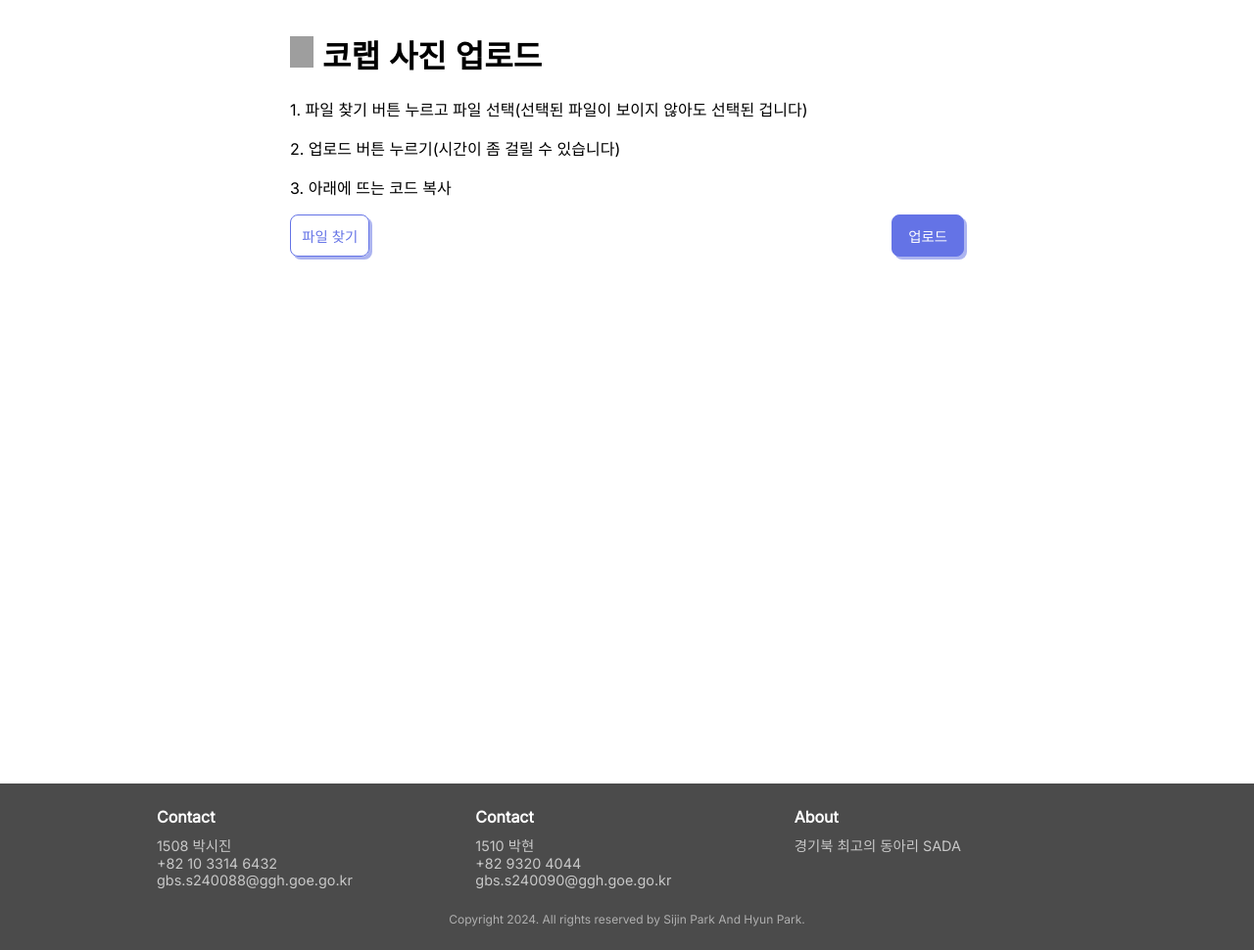
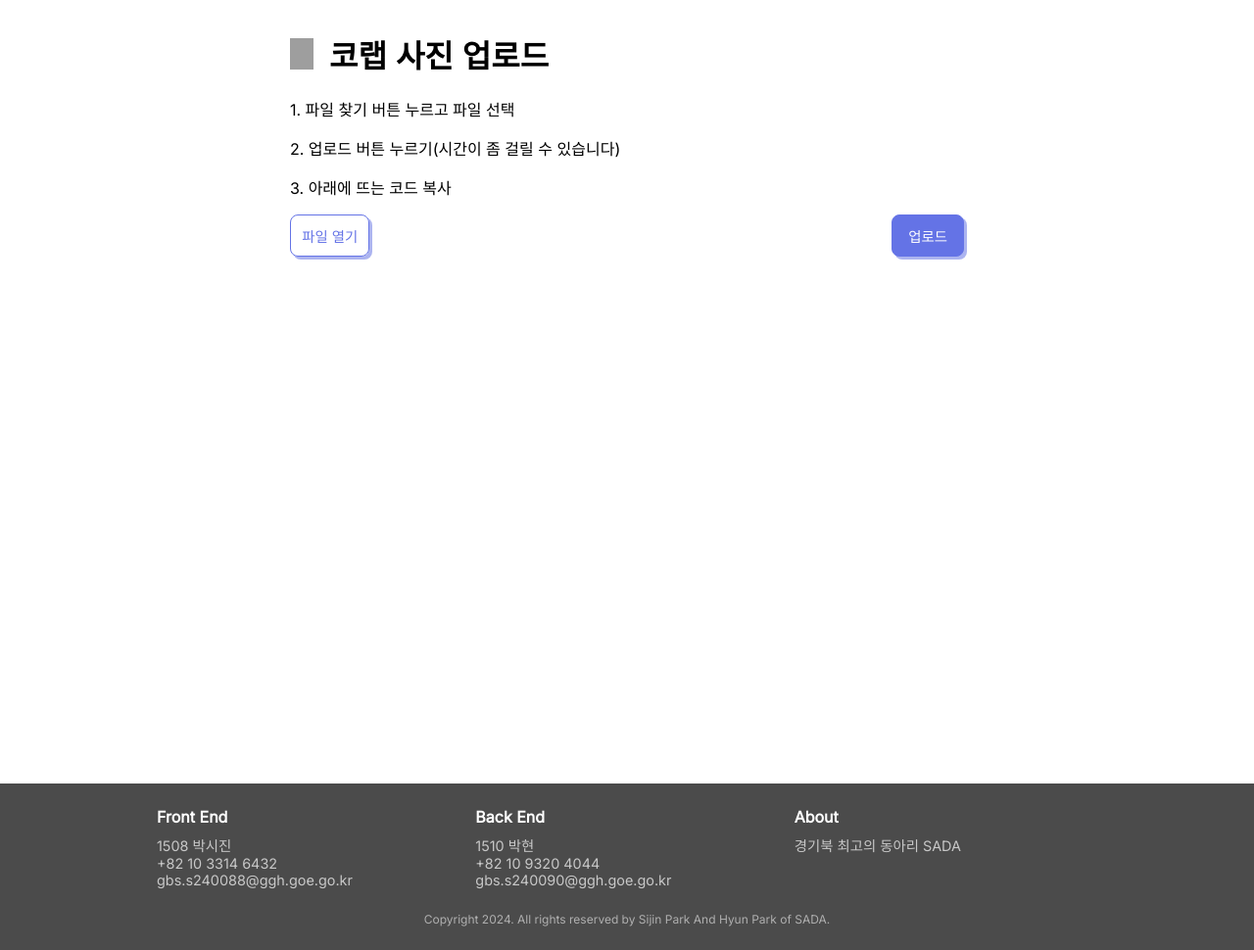
Before and after one commit to hp0303/Colab_image_uloader, a Flask app: page / in a window 1280 px wide. Shown: the whole page at 98% size. Run offline with Flask 3, Linux system fonts and the light colour scheme; grey boxes are pictures that could not be loaded.

Commit message:
Update index.html

```diff
--- a/templates/index.html
+++ b/templates/index.html
@@ -18,6 +18,11 @@
         * {
           box-sizing: border-box;
           font-family: "Inter", sans-serif;
+        }
+        h1 {
+            display: flex;
+            align-items: center;
+            gap: 1rem;
         }
         main {
             margin: 2rem auto;
@@ -47,9 +52,11 @@
           background-color: var(--color-super-light);
           border-color: var(--color-light);
         }
-
-        input[type="file"] {
-            display: none;
+        .control-script {
+          border: 1px solid #e5e5e5;
+        }
+        input[type=file] {
+          display: none
         }
         input[type="submit"] {
             font-size: 0.9rem;
@@ -72,7 +79,8 @@
             width: 1.5rem;
             height: 2rem;
         }
-        .contrl {
+        .control-script {
+            border: none;
             cursor: pointer;
             width: 100%;
             display: flex;
@@ -100,7 +108,7 @@
             border-radius: 1rem;
             background: black;
             border: 1px solid #ddd;
-            border-left: .5rem solid #f36d33;
+            border-left: .5rem solid var(--main-color);
             color: white;
             font-family: monospace;
             line-height: 1.6;
@@ -155,19 +163,22 @@
 </head>
 <body>
     <main>
-        <h1><img class="logo" src="https://dcimg8.dcinside.co.kr/viewimage.php?id=39b4d723f7c107a86ba8&no=24b0d769e1d32ca73de983fa11d02831c6c0b61130e4349ff064c41af1dccfaecbee0d5f1d4006c5d7bb7afa9a526a98c96857112086bdaa77de75a43c79ba9103185f37c9" alt="W3"> 코랩 사진 업로드</h1>
-        <p>1. 파일 찾기 버튼 누르고 파일 선택(선택된 파일이 보이지 않아도 선택된 겁니다)</p>
+        <h1>
+            <img class="logo" src="https://postfiles.pstatic.net/MjAyNDA1MjBfNjcg/MDAxNzE2MTkwNzcwNjI3.iCy32MTeiH2h3II0h1ok7rJ-FWSTN1sRQXXV7AgBVk0g.betTOhe0DpAFnW4DGFN7JafuLZuPobuPYta-LoveELAg.PNG/KakaoTalk_Photo_2024-05-16-22-26-09.png?type=w966" alt="W3">
+            <span>코랩 사진 업로드</span>
+        </h1>
+        <p>1. 파일 찾기 버튼 누르고 파일 선택</p>
         <p>2. 업로드 버튼 누르기(시간이 좀 걸릴 수 있습니다)</p>
         <p>3. 아래에 뜨는 코드 복사</p>
         <form action="/upload" method="post" enctype="multipart/form-data">
-            <label for="file">파일 찾기</label>
-            <span>{{ filename }}</span>
+            <label for="file">파일 열기</label>
             <input type="file" accept=".jpg, .jpeg, .png" name="file" id="file">
+            <span id="file-upload"></span>
             <input type="submit" value="업로드">
         </form>
         {% if full_script %}
             <div class="cod">
-                <div class="contrl" onclick="copy()">
+                <div class="control-script" onclick="copy()">
                     <span>복사</span>
                     <div class="image">
                         <img src="https://cdn-icons-png.flaticon.com/512/1827/1827938.png" />
@@ -180,15 +191,15 @@
     <footer>
         <div class="control">
             <div>
-                <span>Contact</span>
+                <span>Front End</span>
                 <span>1508 박시진</span>
                 <span>+82 10 3314 6432</span>
                 <span>gbs.s240088@ggh.goe.go.kr</span>
             </div>
             <div>
-                <span>Contact</span>
+                <span>Back End</span>
                 <span>1510 박현</span>
-                <span>+82 9320 4044</span>
+                <span>+82 10 9320 4044</span>
                 <span>gbs.s240090@ggh.goe.go.kr</span>
             </div>
             <div>
@@ -198,7 +209,15 @@
                 </span>
             </div>
         </div>
-        <p>Copyright 2024. All rights reserved by Sijin Park And Hyun Park.</p>
+        <p>Copyright 2024. All rights reserved by Sijin Park And Hyun Park of SADA.</p>
     </footer>
+    <script>
+        const input = document.querySelector("#file");
+        input.addEventListener("change", (event) => {
+            console.log(event.target.value.split(""));
+            const span = document.querySelector('#file-upload');
+            span.innerHTML = event.target.value;
+        })
+    </script>
 </body>
 </html>
```
